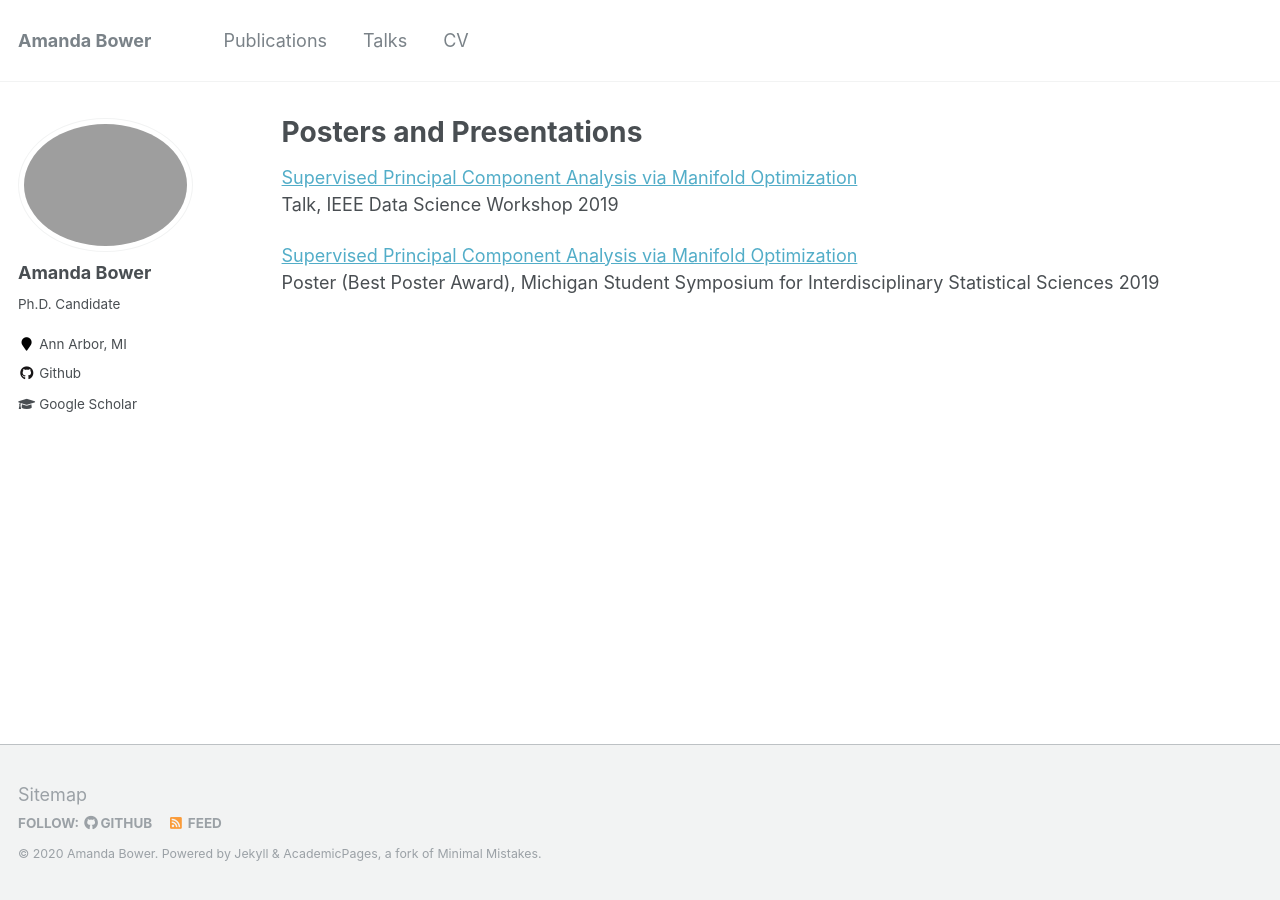
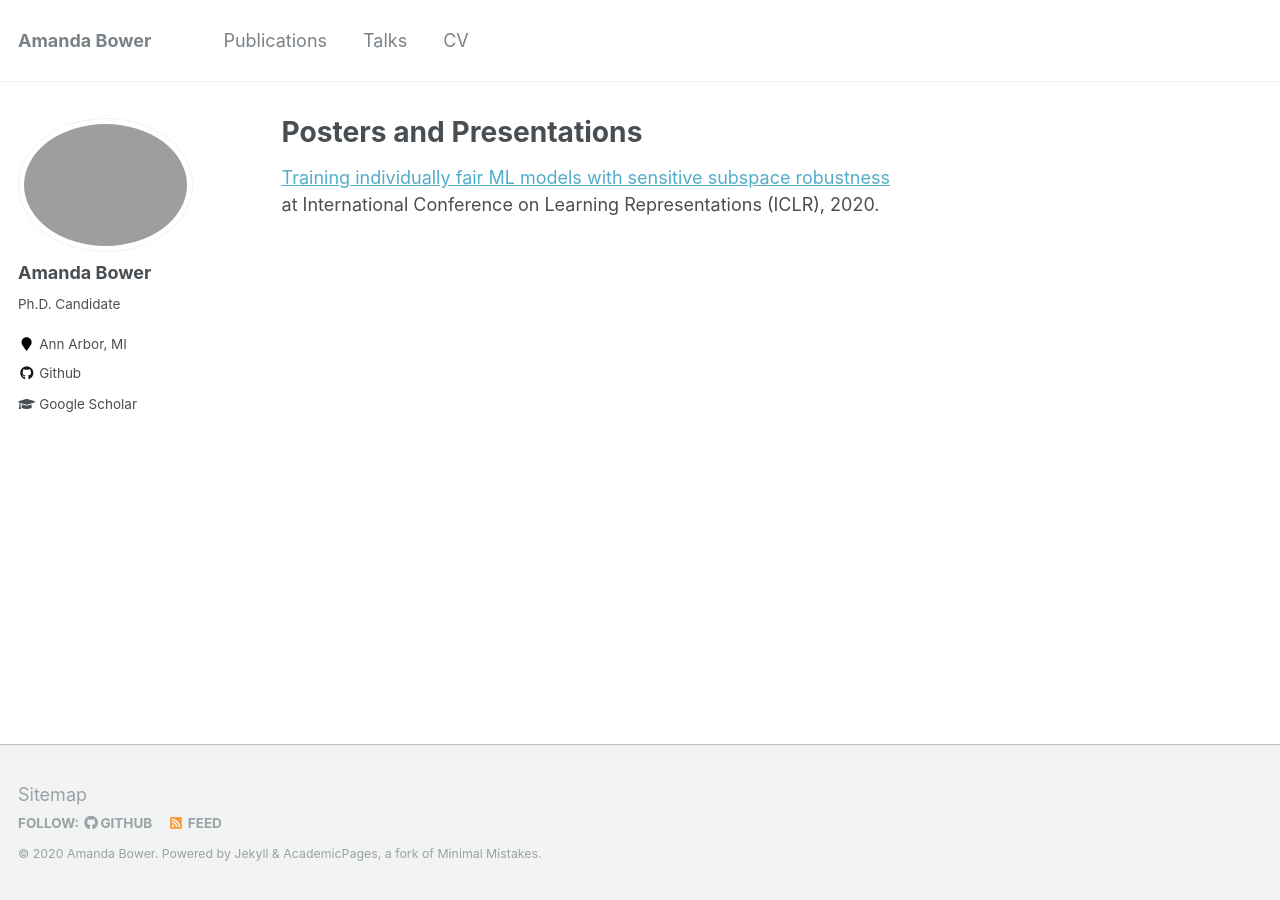
Before and after one commit to Amandarg/amandarg.github.io, a Jekyll site: the page built from _pages/talks.md, in a window 1280 px wide. Built offline with Jekyll 4.4.1, drawn with Linux system fonts in a browser that asks for light colours.

Commit message:
Update talks.md

```diff
--- a/_pages/talks.md
+++ b/_pages/talks.md
@@ -9,8 +9,5 @@ redirect_from:
 
 {% include base_path %}
 
-[Supervised Principal Component Analysis via Manifold Optimization](../files/DSW_Presentation__LSPCA.pdf)
-Talk, IEEE Data Science Workshop 2019
-
-[Supervised Principal Component Analysis via Manifold Optimization](../files/LSPCA_MSSISS_Poster.pdf)
-Poster (Best Poster Award), Michigan Student Symposium for Interdisciplinary Statistical Sciences 2019
+[Training individually fair ML models with sensitive subspace robustness](https://iclr.cc/virtual/poster_B1gdkxHFDH.html)
+at International Conference on Learning Representations (ICLR), 2020.
```
